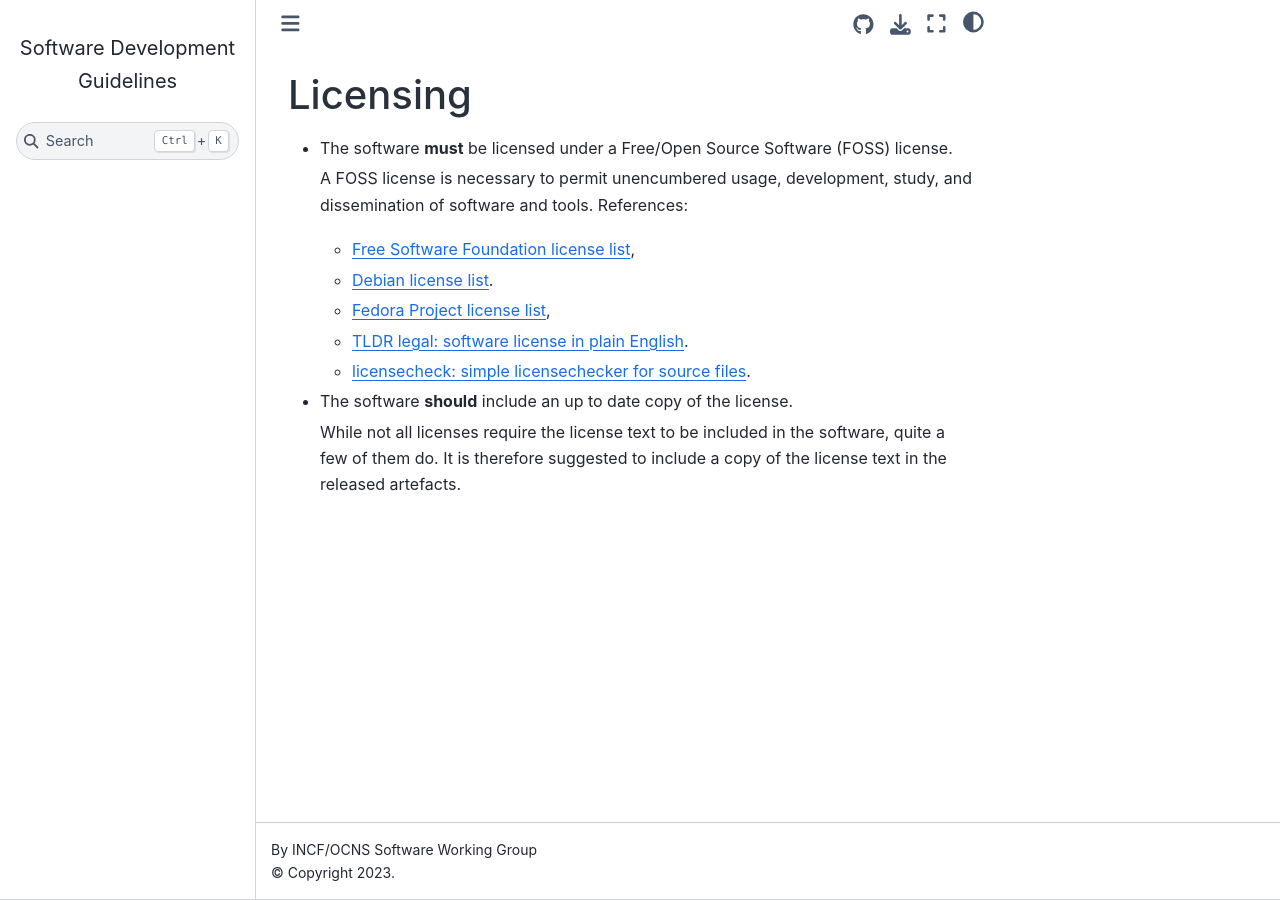
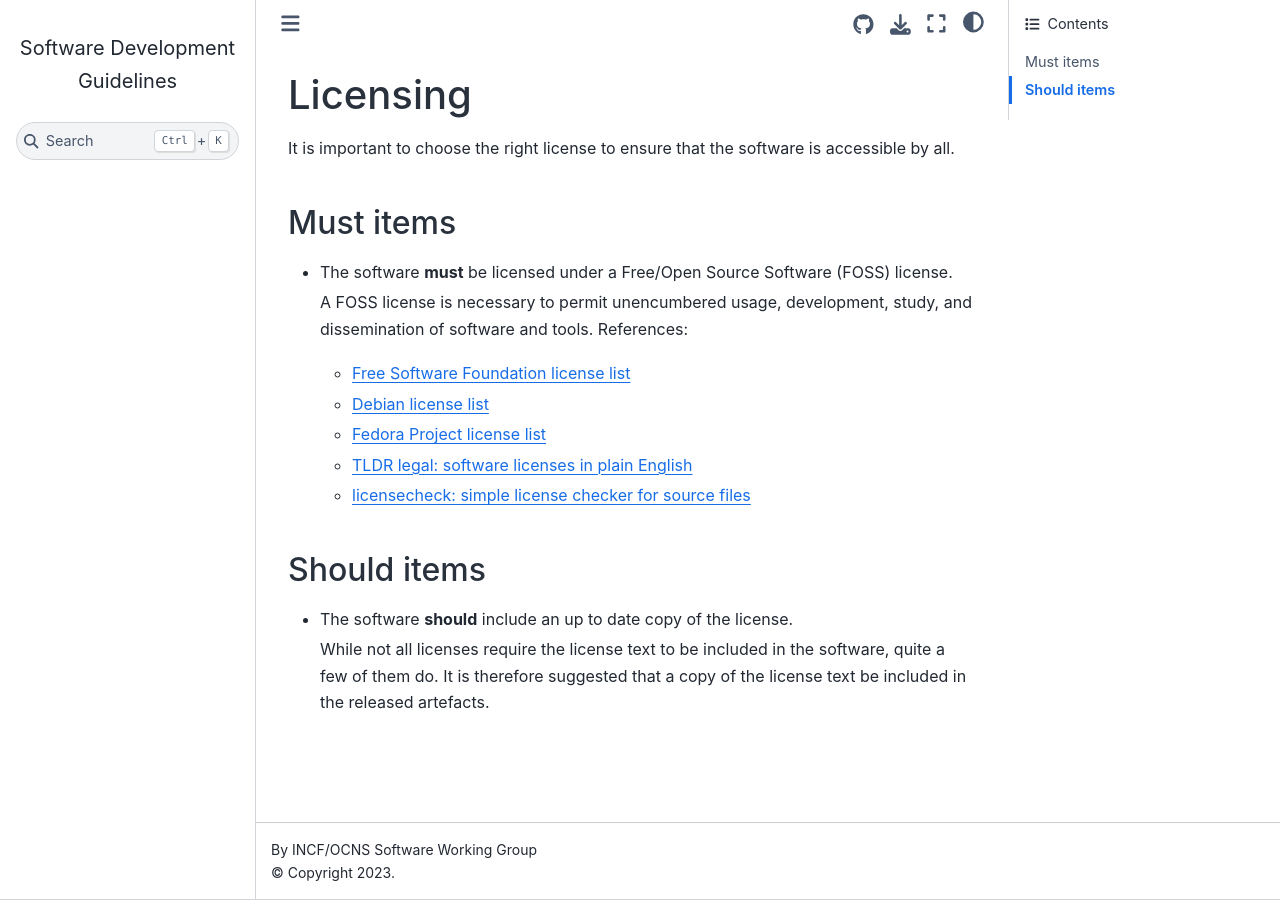
Before and after one commit to OCNS/CompNeuroCookBook, a Jupyter Book: the page built from source/General/licensing.md, in a window 1280 px wide. Built offline with Jupyter Book 1.0.4 settings and Sphinx 7.4.7 and the Sphinx Book theme 1.1.4, drawn with Linux system fonts in a browser that asks for light colours; pages that are not in the unit, such as notebooks, are missing from menus.

Commit message:
enh: update licensing page

```diff
--- a/source/General/licensing.md
+++ b/source/General/licensing.md
@@ -1,18 +1,26 @@
 (general:licensing)=
-## Licensing
+# Licensing
+
+It is important to choose the right license to ensure that the software is accessible by all.
+
+(general:licensing:must)=
+## Must items
 
 - The software **must** be licensed under a Free/Open Source Software (FOSS) license.
 
   A FOSS license is necessary to permit unencumbered usage, development, study, and dissemination of software and tools.
   References:
 
-  - [Free Software Foundation license list](https://www.gnu.org/licenses/license-list.html),
-  - [Debian license list](https://www.debian.org/legal/licenses/).
-  - [Fedora Project license list](https://fedoraproject.org/wiki/Licensing:Main?rd=Licensing#Good_Licenses),
-  - [TLDR legal: software license in plain English](https://tldrlegal.com/).
-  - [licensecheck: simple licensechecker for source files](https://metacpan.org/pod/distribution/App-Licensecheck/bin/licensecheck).
+  - [Free Software Foundation license list](https://www.gnu.org/licenses/license-list.html)
+  - [Debian license list](https://www.debian.org/legal/licenses/)
+  - [Fedora Project license list](https://fedoraproject.org/wiki/Licensing:Main?rd=Licensing#Good_Licenses)
+  - [TLDR legal: software licenses in plain English](https://tldrlegal.com/)
+  - [licensecheck: simple license checker for source files](https://metacporg/pod/distribution/App-Licensecheck/bin/licensecheck)
+
+(general:licensing:should)=
+## Should items
 
 - The software **should** include an up to date copy of the license.
 
   While not all licenses require the license text to be included in the software, quite a few of them do.
-  It is therefore suggested to include a copy of the license text in the released artefacts.
+  It is therefore suggested that a copy of the license text be included in the released artefacts.
```
